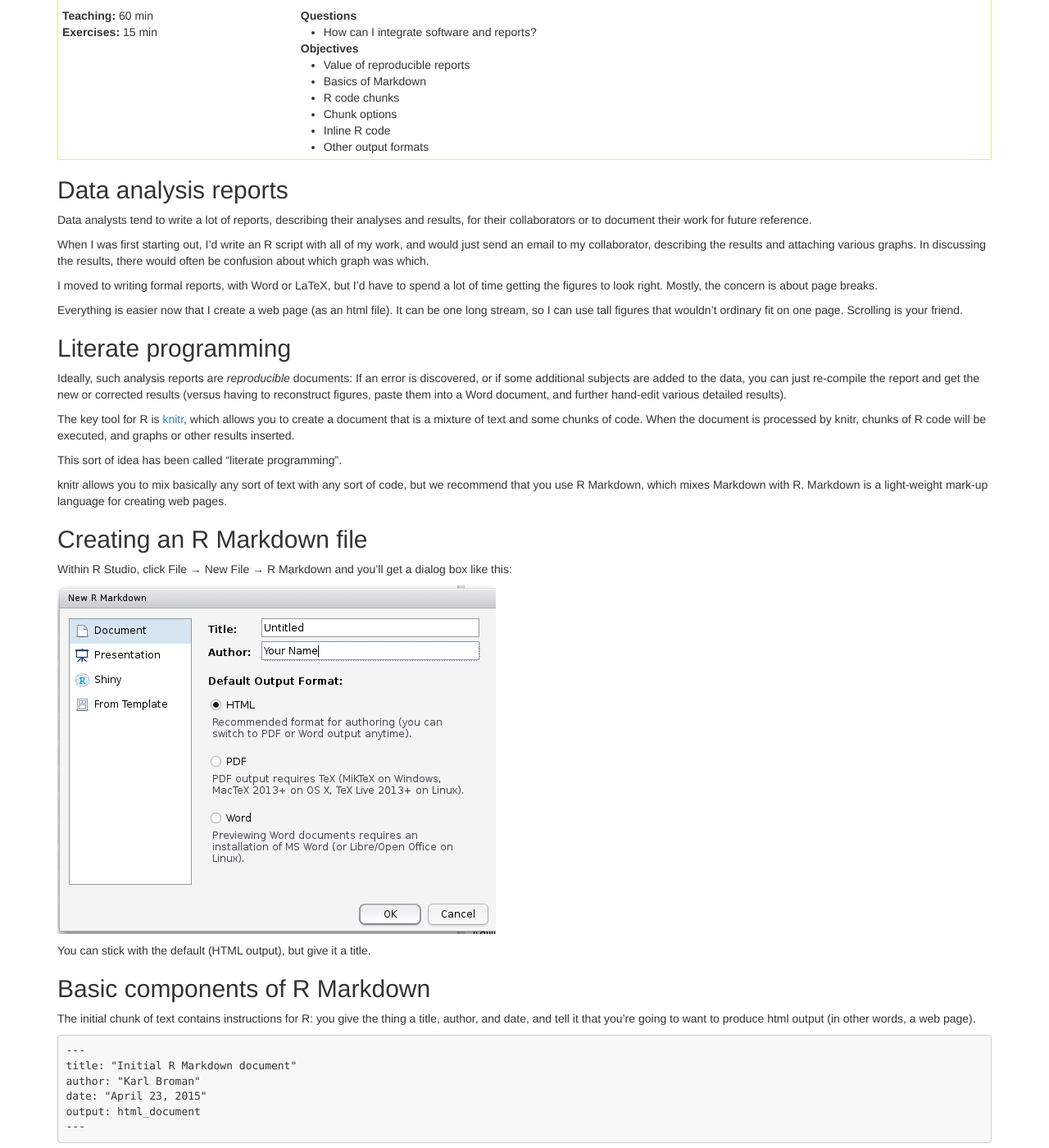
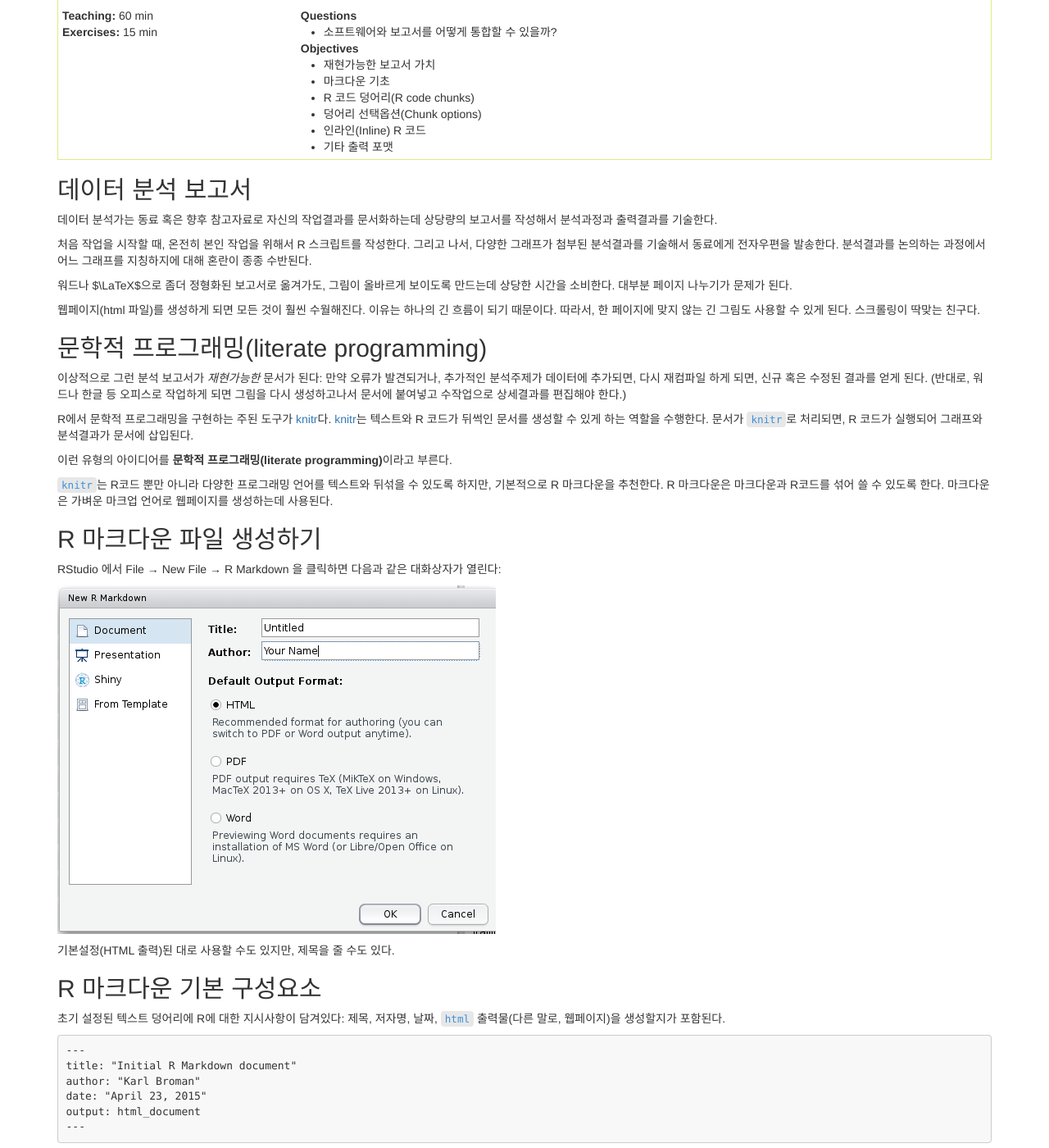
Before and after one commit to statkclee/r-gapminder-kr, a Jekyll site: the page built from _episodes/15-knitr-markdown.md, in a window 1280 px wide and 1400 px high, scrolled down 235 px. Shown: the whole window at 82% size. Built offline with Jekyll 4.4.1, drawn with Linux system fonts in a browser that asks for light colours; some of the changed text lies outside the part shown.

Commit message:
compile...

````diff
--- a/_episodes/15-knitr-markdown.md
+++ b/_episodes/15-knitr-markdown.md
@@ -1,84 +1,79 @@
 ---
 # Please do not edit this file directly; it is auto generated.
 # Instead, please edit 15-knitr-markdown.md in _episodes_rmd/
-title: Producing Reports With knitr
+title: knitr로 보고서 생성하기
 teaching: 60
 exercises: 15
 questions:
-- "How can I integrate software and reports?"
+- "소프트웨어와 보고서를 어떻게 통합할 수 있을까?"
 objectives:
-- Value of reproducible reports
-- Basics of Markdown
-- R code chunks
-- Chunk options
-- Inline R code
-- Other output formats
+- "재현가능한 보고서 가치"
+- "마크다운 기초"
+- "R 코드 덩어리(R code chunks)"
+- "덩어리 선택옵션(Chunk options)"
+- "인라인(Inline) R 코드"
+-  "기타 출력 포맷"
 keypoints:
-- "Mix reporting written in R Markdown with software written in R."
-- "Specify chunk options to control formatting."
-- "Use `knitr` to convert these documents into PDF and other formats."
+- "R 마크다운으로 작성한 보고서와 R로 작성한 소프트웨어를 섞어쓴다."
+- "포맷을 제어하는데 덩어리 선택옵션(chunk options)으로 지정한다."
+- "`knitr` 팩키지를 사용해서 문서를 PDF를 비롯한 다른 포맷으로 변환시킨다."
 source: Rmd
 ---
 
 
 
 
-## Data analysis reports
+## 데이터 분석 보고서
 
-Data analysts tend to write a lot of reports, describing their
-analyses and results, for their collaborators or to document their
-work for future reference.
+데이터 분석가는 동료 혹은 향후 참고자료로 자신의 작업결과를 문서화하는데
+상당량의 보고서를 작성해서 분석과정과 출력결과를 기술한다.
 
-When I was first starting out, I'd write an R script with all of my
-work, and would just send an email to my collaborator, describing the
-results and attaching various graphs. In discussing the results, there
-would often be confusion about which graph was which.
+처음 작업을 시작할 때, 온전히 본인 작업을 위해서 R 스크립트를 작성한다.
+그리고 나서, 다양한 그래프가 첨부된 분석결과를 기술해서 동료에게 전자우편을 발송한다.
+분석결과를 논의하는 과정에서 어느 그래프를 지칭하지에 대해 혼란이 종종 수반된다.
 
-I moved to writing formal reports, with Word or LaTeX, but I'd have to
-spend a lot of time getting the figures to look right. Mostly, the
-concern is about page breaks.
+워드나 $\LaTeX$으로 좀더 정형화된 보고서로 옮겨가도, 그림이 올바르게
+보이도록 만드는데 상당한 시간을 소비한다. 대부분 페이지 나누기가 문제가 된다.
 
-Everything is easier now that I create a web page (as an html
-file). It can be one long stream, so I can use tall figures that
-wouldn't ordinary fit on one page. Scrolling is your friend.
+웹페이지(html 파일)를 생성하게 되면 모든 것이 훨씬 수월해진다.
+이유는 하나의 긴 흐름이 되기 때문이다. 따라서,
+한 페이지에 맞지 않는 긴 그림도 사용할 수 있게 된다.
+스크롤링이 딱맞는 친구다.
 
 
-## Literate programming
+## 문학적 프로그래밍(literate programming)
 
-Ideally, such analysis reports are _reproducible_ documents: If an
-error is discovered, or if some additional subjects are added to the
-data, you can just re-compile the report and get the new or corrected
-results (versus having to reconstruct figures, paste them into
-a Word document, and further hand-edit various detailed results).
+이상적으로 그런 분석 보고서가 *재현가능한* 문서가 된다:
+만약 오류가 발견되거나, 추가적인 분석주제가 데이터에 추가되면,
+다시 재컴파일 하게 되면, 신규 혹은 수정된 결과를 얻게 된다.
+(반대로, 워드나 한글 등 오피스로 작업하게 되면
+그림을 다시 생성하고나서 문서에 붙여넣고 수작업으로 상세결과를 편집해야 한다.)
 
-The key tool for R is [knitr](http://yihui.name/knitr/), which allows
-you to create a document that is a mixture of text and some chunks of
-code. When the document is processed by knitr, chunks of R code will
-be executed, and graphs or other results inserted.
+R에서 문학적 프로그래밍을 구현하는 주된 도구가 [knitr](http://yihui.name/knitr/)다.
+[knitr](http://yihui.name/knitr/)는 텍스트와 R 코드가 뒤썩인 문서를 생성할 수 있게 하는 역할을 수행한다.
+문서가 `knitr`로 처리되면, R 코드가 실행되어 그래프와 분석결과가 문서에 삽입된다.
 
-This sort of idea has been called "literate programming".
+이런 유형의 아이디어를 **문학적 프로그래밍(literate programming)**이라고 부른다.
 
-knitr allows you to mix basically any sort of text with any sort of
-code, but we recommend that you use R Markdown, which mixes Markdown
-with R. Markdown is a light-weight mark-up language for creating web
-pages.
+`knitr`는 R코드 뿐만 아니라 다양한 프로그래밍 언어를 텍스트와 뒤섞을 수 있도록 하지만,
+기본적으로 R 마크다운을 추천한다. R 마크다운은 마크다운과 R코드를 섞어 쓸 수 있도록 한다.
+마크다운은 가벼운 마크업 언어로 웹페이지를 생성하는데 사용된다.
 
 
-## Creating an R Markdown file
+## R 마크다운 파일 생성하기
 
-Within R Studio, click File &rarr; New File &rarr; R Markdown and
-you'll get a dialog box like this:
+RStudio 에서 File &rarr; New File &rarr; R Markdown 을 클릭하면 다음과 같은 대화상자가 열린다:
 
 ![](../fig/New_R_Markdown.png)
 
-You can stick with the default (HTML output), but give it a title.
+기본설정(HTML 출력)된 대로 사용할 수도 있지만, 제목을 줄 수도 있다.
 
 
-## Basic components of R Markdown
+## R 마크다운 기본 구성요소
 
-The initial chunk of text contains instructions for R: you give the
-thing a title, author, and date, and tell it that you're going to want
-to produce html output (in other words, a web page).
+초기 설정된 텍스트 덩어리에 R에 대한 지시사항이 담겨있다:
+제목, 저자명, 날짜, `html` 출력물(다른 말로, 웹페이지)을 생성할지가 포함된다.
+
 
 ```
 ---
@@ -89,12 +84,12 @@ output: html_document
 ---
 ```
 
-You can delete any of those fields if you don't want them
-included. The double-quotes aren't strictly _necessary_ in this case.
-They're mostly needed if you want to include a colon in the title.
+원하지 않는 경우, 상기 필드를 임의로 삭제할 수 있다.
+엄밀히 말해서 인용부호는 상기 경우에 *꼭* 필요한 것은 아니다.
+제목에 콜론(:)이 포함되는 경우 대체로 인용부호가 필요하다.
 
-RStudio creates the document with some example text to get you
-started. Note below that there are chunks like
+RStudio에 시작을 도와주도록 예제가 문서에  포함되어 있다.
+다음과 같은 R 코드 덩어리가 포함되어 있는 점을 주목한다:
 
 <pre>
 &#96;&#96;&#96;{r}
@@ -102,29 +97,26 @@ summary(cars)
 &#96;&#96;&#96;
 </pre>
 
-These are chunks of R code that will be executed by knitr and replaced
-by their results. More on this later.
+`knitr`로 실행되는 R 코드 덩어리로 R 코드 실행결과로 치환된다.
+뒤에서 더 다루게 된다.
 
-Also note the web address that's put between angle brackets (`< >`) as
-well as the double-asterisks in `**Knit**`. This is
-[Markdown](http://daringfireball.net/projects/markdown/syntax).
+또한, 웹주소는 `< >` 꺾쇠 기호로 담아내고, `**Knit**`처럼 별표 두개를 사용하기도 한다.
+이것이 전형적인 [Markdown](http://daringfireball.net/projects/markdown/syntax) 구문의 한 사례가 된다.
 
-## Markdown
+## 마크다운(Markdown)
 
-Markdown is a system for writing web pages by marking up the text much
-as you would in an email rather than writing html code. The marked-up
-text gets _converted_ to html, replacing the marks with the proper
-html code.
+HTML 코드로 작성하는 대신에 전자우편에서 문서를 작성하는 것처럼
+텍스트에 마크업(markup)을 적용해서 웹페이지를 저작하는 시스템이 마크다운이다.
+마크업 텍스트는 적절한 HTML코드로 치환되는 과정을 거쳐서 최종 HTML로 *변환*된다.
 
-For now, let's delete all of the stuff that's there and write a bit of
-markdown.
+지금은 자동생성된 모든 코드를 삭제하고, 마크다운으로 저작을 시작해보자.
 
-You make things **bold** using two asterisks, like this: `**bold**`,
-and you make things _italics_ by using underscores, like this:
-`_italics_`.
+별표 두개를 사용해서 **굵게(bold)**할 수 있는데 `**굵게(bold)**` 텍스트를 타이핑하면 된다.
+밑줄 혹은 별표 한개를 사용해서 _이탤릭_ 도 구현가능한데, `_이탤릭_` 텍스트를 타이핑하면 된다.
 
-You can make a bulleted list by writing a list with hyphens or
-asterisks, like this:
+
+다음과 같이 하이픈 혹은 별표를 적용해서 블릿 기호가 붙은 항목을 생성할 수 있다:
+
 
 ```
 * bold with double-asterisks
@@ -132,7 +124,7 @@ asterisks, like this:
 * code-type font with backticks
 ```
 
-or like this:
+혹은 다음과 같이도 가능하다:
 
 ```
 - bold with double-asterisks
@@ -140,16 +132,15 @@ or like this:
 - code-type font with backticks
 ```
 
-Each will appear as:
+다음과 같이 웹페이지로 보여지게 된다:
 
 - bold with double-asterisks
 - italics with underscores
 - code-type font with backticks
 
-(I prefer hyphens over asterisks, myself.)
 
-You can make a numbered list by just using numbers. You can use the
-same number over and over if you want:
+숫자를 사용하면 숫자가 붙은 항목도 생성이 가능하다.
+원하는만큼 동일한 숫자를 반복해서 적용하면 된다:
 
 ```
 1. bold with double-asterisks
@@ -157,67 +148,64 @@ same number over and over if you want:
 1. code-type font with backticks
 ```
 
-This will appear as:
+다음과 같이 보이게 된다.
 
 1. bold with double-asterisks
 1. italics with underscores
 1. code-type font with backticks
 
-You can make section headers of different sizes by initiating a line
-with some number of `#` symbols:
+`#` 기호를 각 라인 첫번째 적용하게 되면 다른 크기를 갖는
+섹션 제목을 만들 수 있다:
 
 ```
-# Title
-## Main section
-### Sub-section
-#### Sub-sub section
+# 아주 큰 제목(Title)
+## 큰 제목(Main section)
+### 작은 제목(Sub-section)
+#### 아주 작은 제목(Sub-sub section)
 ```
 
-You _compile_ the R Markdown document to an html webpage by clicking
-the "Knit HTML" in the upper-left. And note the little question mark
-next to it; click the question mark and you'll get a "Markdown Quick
-Reference" (with the Markdown syntax) as well to the RStudio
-documentation on R Markdown.
+좌측 상단에 "Knit HTML" 버튼을 클릭하면 R 마크다운 문서를 HTML 웹페이지로
+_컴파일_하게 된다. 바로 옆에 작은 물음표가 있음에 주목한다;
+클릭하게 되면 "Markdown Quick Reference" (마크다운 구문) 뿐만 아니라 RStudio IDE에서
+R 마크다운 문서도 참고할 수 있다.
 
-> ## Challenge
+
+> ## 도전과제
 >
-> Create a new R Markdown document. Delete all of the R code chunks
-> and write a bit of Markdown (some sections, some italicized
-> text, and an itemized list).
+> R 마크다운 문서를 생성한다.
+> 모든 R 코드 덩어리를 삭제하고 마크다운 문서를 작성한다.
+> (제목, 이탤릭 텍스트, 블릿 기호가 붙은 항목 등)
 >
-> Convert the document to a webpage.
+> 문서를 웹페이지로 변환시킨다.
 {: .challenge}
 
 
-## A bit more Markdown
+## 마크다운 한 걸음 더 들어갑니다.
 
-You can make a hyperlink like this:
-`[text to show](http://the-web-page.com)`.
+`[text to show](http://the-web-page.com)`처럼 하이퍼링크를 걸 수도 있다.
 
-You can include an image file like this: `![caption](http://url/for/file)`
+`![caption](http://url/for/file)` 처럼 이미지를 삽입할 수도 있다.
 
-You can do subscripts (e.g., F~2~) with `F~2` and superscripts (e.g.,
-F^2^) with `F^2^`.
 
-If you know how to write equations in
-[LaTeX](http://www.latex-project.org/), you'll be glad to know that
-you can use `$ $` and `$$ $$` to insert math equations, like
-`$E = mc^2$` and
+F~2~ 처럼 아래 첨자를 `F~2`와 같이 넣을 수도 있도, F^2^ 처럼
+윗첨자를 `F^2^`와 같이 넣을 수도 있다.
+
+수식 작성법은 [LaTeX](http://www.latex-project.org/)을 참조해서 작성할 수 있는데,
+`$ $`와 `$$ $$`을 사용해서 수식을 넣을 수 있다: `$E = mc^2$`.
 
 ```
 $$y = \mu + \sum_{i=1}^p \beta_i x_i + \epsilon$$
 ```
 
+## R 코드 덩어리
+
+마크다운은 흥미롭고 유용하기도 하지만, 실제 진정한 힘은
+마크다운을 R 코드 덩어리와 뒤섞어 사용할 때 나온다. R 마크다운으로 말이다.
+R 마크다운이 처리되면서 R 코드도 실행된다;
+그림이 생성되는 경우, 최종 문서에 자동으로 그림이 삽입되어 들어간다.
 
 
-## R code chunks
-
-Markdown is interesting and useful, but the real power comes from
-mixing markdown with chunks of R code. This is R Markdown. When
-processed, the R code will be executed; if they produce figures, the
-figures will be inserted in the final document.
-
-The main code chunks look like this:
+데이터를 불러오는 R 코드는 다음과 같이 생겼다:
 
 <pre>
 &#96;&#96;&#96;{r load_data}
@@ -225,52 +213,44 @@ gapminder <- read.csv("~/Desktop/gapminder.csv")
 &#96;&#96;&#96;
 </pre>
 
-That is, you place a chunk of R code between <code>&#96;&#96;&#96;{r chunk_name}</code>
-and <code>&#96;&#96;&#96;</code>. It's a good idea to give each chunk
-a name, as they will help you to fix errors and, if any graphs are
-produced, the file names are based on the name of the code chunk that
-produced them.
+즉, <code>&#96;&#96;&#96;{r chunk_name}</code>와 <code>&#96;&#96;&#96;</code> 사이에
+R 코드 덩어리를 위치한다.
+R 코드 덩어리에 명칭을 부여하는 것이 좋은데 이유는 오류 수정을 유용하게 하고,
+그래프가 생성되는 경우 파일명이 R 코드 덩어리에 지정한 명칭이 따라 붙기 때문이다.
 
-> ## Challenge
+> ## 도전과제
 >
-> Add code chunks to
+> 다음 R 코드를 추가한다.
 >
-> - Load the ggplot2 package
-> - Read the gapminder data
-> - Create a plot
+> - `ggplot2` 팩키지 불러오는 코드
+> - `gapminder` 데이터를 불러오는 코드
+> - 그래프를 생성하는 코드
 {: .challenge}
 
-## How things get compiled
+## 컴파일은 어떻게 되는가?
 
-When you press the "Knit HTML" button, the R Markdown document is
-processed by [knitr](http://yihui.name/knitr) and a plain Markdown
-document is produced (as well as, potentially, a set of figure files): the R code is executed
-and replaced by both the input and the output; if figures are
-produced, links to those figures are included.
+"Knit HTML" 버튼을 생성하게 되면, [knitr](http://yihui.name/knitr) 프로그램이
+R 마크다운 문서를 처리해서, 일반 마크다운 문서가 생성된다(그림도 포함된다.):
+R 코드가 실행되면서 입력과 출력 모두에 대해 치환된다; 그림이 생성되는 경우,
+그림에 대한 링크도 포함된다.
 
-The Markdown and figure documents are then processed by the tool
-[pandoc](http://pandoc.org/), which converts the Markdown file into an
-html file, with the figures embedded.
+마크다운과 그림 문서는 [pandoc](http://pandoc.org/) 도구로 처리되어서,
+마크다운 파일을 그림이 내장된 HTML 파일로 탈바꿈하게 된다.
 
 <img src="../fig/rmd-15-rmd_to_html_fig-1.png" title="plot of chunk rmd_to_html_fig" alt="plot of chunk rmd_to_html_fig" style="display: block; margin: auto auto auto 0;" />
 
 
+## 덩어리(Chunk) 선택옵션
 
+코드 덩어리가 어떻게 처리되는 방법에 대한 선택옵션이 다수 지원된다.
 
-## Chunk options
+- `echo=FALSE`: R 코드가 출력되는 것을 방지
+- `results="hide"`: 출력결과물이 문서에 뿌려지지 않도록 방지.
+- `eval=FALSE`: 코드는 출력되지만, 평가되어 실행되는 것은 방지.
+- `warning=FALSE`, `message=FALSE`: 경고와 메시지 출력을 숨김.
+- `fig.height`, `fig.width`: 인치 단위로 그림 크기 높이와 폭을 지정.
 
-There are a variety of options to affect how the code chunks are
-treated.
-
-- Use `echo=FALSE` to avoid having the code itself shown.
-- Use `results="hide"` to avoid having any results printed.
-- Use `eval=FALSE` to have the code shown but not evaluated.
-- Use `warning=FALSE` and `message=FALSE` to hide any warnings or
-  messages produced.
-- Use `fig.height` and `fig.width` to control the size of the figures
-  produced (in inches).
-
-So you might write:
+다음과 같이 작성할 수도 있다:
 
 <pre>
 &#96;&#96;&#96;{r load_libraries, echo=FALSE, message=FALSE}
@@ -279,8 +259,8 @@ library("ggplot2")
 &#96;&#96;&#96;
 </pre>
 
-Often there will be particular options that you'll want to use
-repeatedly; for this, you can set _global_ chunk options, like so:
+전역 덩어리(chunk) 선택옵션을 사용하여 반복적으로 사용할 R마크다운 선택옵션을
+다음과 같이 지정하는 것도 가능하다:
 
 <pre>
 &#96;&#96;&#96;{r global_options, echo=FALSE}
@@ -289,60 +269,57 @@ knitr::opts_chunk$set(fig.path="Figs/", message=FALSE, warning=FALSE,
 &#96;&#96;&#96;
 </pre>
 
-The `fig.path` option defines where the figures will be saved. The `/`
-here is really important; without it, the figures would be saved in
-the standard place but just with names that begin with `Figs`.
+`fig.path` 선택옵션은 그림이 저장되는 장소를 지정하는데 사용한다.
+`/`이 중요한데 이유는 `/`을 지정하지 않으면 그림이 `Figs`으로 시작하는
+파일명으로 표준 저장소에 저장된다.
 
-If you have multiple R Markdown files in a common directory, you might
-want to use `fig.path` to define separate prefixes for the figure file
-names, like `fig.path="Figs/cleaning-"` and `fig.path="Figs/analysis-"`.
+작업 디렉토리에 R 마크다운 파일이 다수 존재하는 경우,
+`fig.path`를 사용해서 `fig.path="Figs/cleaning-"`, `fig.path="Figs/analysis-"`처럼
+그림 파일명에 접두어를 달리 지정할 수도 있다.
 
 
-> ## Challenge
+> ## 도전과제
 >
-> Use chunk options to control the size of a figure and to hide the
-> code.
+> 그림 크기를 변경하고, 코드를 출력에서 감추도록, R 코드 덩어리 선택옵션을 설정해 본다.
+>
 {: .challenge}
 
 
-## Inline R code
+## 인라인(Inline) R 코드
 
-You can make _every_ number in your report reproducible. Use
-<code>&#96;r</code> and <code>&#96;</code> for an in-line code chunk,
-like so: <code>&#96;r round(some_value, 2)&#96;</code>. The code will be
-executed and replaced with the _value_ of the result.
+보고서의 _모든_ 숫자를 재현가능하게 만들 수 있다.
+인라인 코드를 작성할 때 <code>&#96;r</code>와 <code>&#96;</code>을 사용한다.
+예를 들어, <code>&#96;r round(some_value, 2)&#96;</code>.
+R 코드가 실행되어 코드가 결과 값으로 치환된다.
 
-Don't let these in-line chunks get split across lines.
+두줄이상에 걸처 인라인 코드 덩어리가 나눠지도록 작성하지는 말자.
 
-Perhaps precede the paragraph with a larger code chunk that does
-calculations and defines things, with `include=FALSE` for that larger
-chunk (which is the same as `echo=FALSE` and `results="hide"`).
+아마도, 조금 큰 코드 덩어리의 경우 `include=FALSE`(`echo=FALSE`와 `results="hide"` 두가지 기능을 함께 보유)를 사용해서
+연산과 정의를 처리하는 것도 가능하다.
 
-I'm very particular about rounding in such situations. I may want
-`2.0`, but `round(2.03, 1)` will give just `2`.
+이런 경우에 소수점 자리수에 대해서 `2.0`을 원하지만, `round(2.03, 1)`코드는 `2`가 된다.
 
-The
-[`myround`](https://github.com/kbroman/broman/blob/master/R/myround.R)
-function in my [R/broman](https://github.com/kbroman) package handles
-this.
+[R/broman](https://github.com/kbroman) 팩키지에서
+[`myround`](https://github.com/kbroman/broman/blob/master/R/myround.R) 함수가
+도움이 될 수 있다.
 
-> ## Challenge
+> ## 도전과제
 >
-> Try out a bit of in-line R code.
+> 인라인 R 코드를 작성해 보자.
 {: .challenge}
 
 
-## Other output options
+## 기타 출력 선택옵션
 
-You can also convert R Markdown to a PDF or a Word document. Click the
-little triangle next to the "Knit HTML" button to get a drop-down
-menu. Or you could put `pdf_document` or `word_document` in the header
-of the file.
+R 마크다운 문서를 PDF나 워드 문서로 변환할 수도 있다.
+"Knit HTML" 버튼 옆에 작은 삼각형을 클릭하면
+드롭다운 메뉴가 나타난다.
+혹은 R 마크다운 `.Rmd` 파일의 헤더부분에 `pdf_document`, `word_document`으로 설정하면 된다.
 
-> ## Tip: Creating PDF documents
+> ## Tip: PDF 문서 생성하기
 >
-> Creating .pdf documents may require installation of some extra software. If
-> required this is detailed in an error message.
+> `.pdf` 문서를 생성하려면 추가로 소프트웨어를 설치해야 한다.
+> 소프트웨어 설치 없이 `.pdf` 문서를 생성하게 되면 오류 메시지에 자세한 사항이 기술되어 있다.
 >
 > - [TeX installers for Windows](https://miktex.org/2.9/setup).
 > - [TeX installers for macOS](https://tug.org/mactex).
--- a/_episodes_rmd/15-knitr-markdown.Rmd
+++ b/_episodes_rmd/15-knitr-markdown.Rmd
@@ -63,7 +63,7 @@ R에서 문학적 프로그래밍을 구현하는 주된 도구가 [knitr](http:
 
 ## R 마크다운 파일 생성하기
 
-RStudio 에서 `File &rarr; New File &rarr; R Markdown`을 클릭하면 다음과 같은 대화상자가 열린다:
+RStudio 에서 File &rarr; New File &rarr; R Markdown 을 클릭하면 다음과 같은 대화상자가 열린다:
 
 ![](../fig/New_R_Markdown.png)
 
@@ -113,7 +113,7 @@ HTML 코드로 작성하는 대신에 전자우편에서 문서를 작성하는
 지금은 자동생성된 모든 코드를 삭제하고, 마크다운으로 저작을 시작해보자.
 
 별표 두개를 사용해서 **굵게(bold)**할 수 있는데 `**굵게(bold)**` 텍스트를 타이핑하면 된다.
-밑줄 혹은 별표 한개를 사용해서 _이탤릭_도 구현가능한데, `_이탤릭_` 텍스트를 타이핑하면 된다.
+밑줄 혹은 별표 한개를 사용해서 _이탤릭_ 도 구현가능한데, `_이탤릭_` 텍스트를 타이핑하면 된다.
 
 
 다음과 같이 하이픈 혹은 별표를 적용해서 블릿 기호가 붙은 항목을 생성할 수 있다:
````
Also changed, not shown: _episodes/01-rstudio-intro.md (+1 -1 lines).
